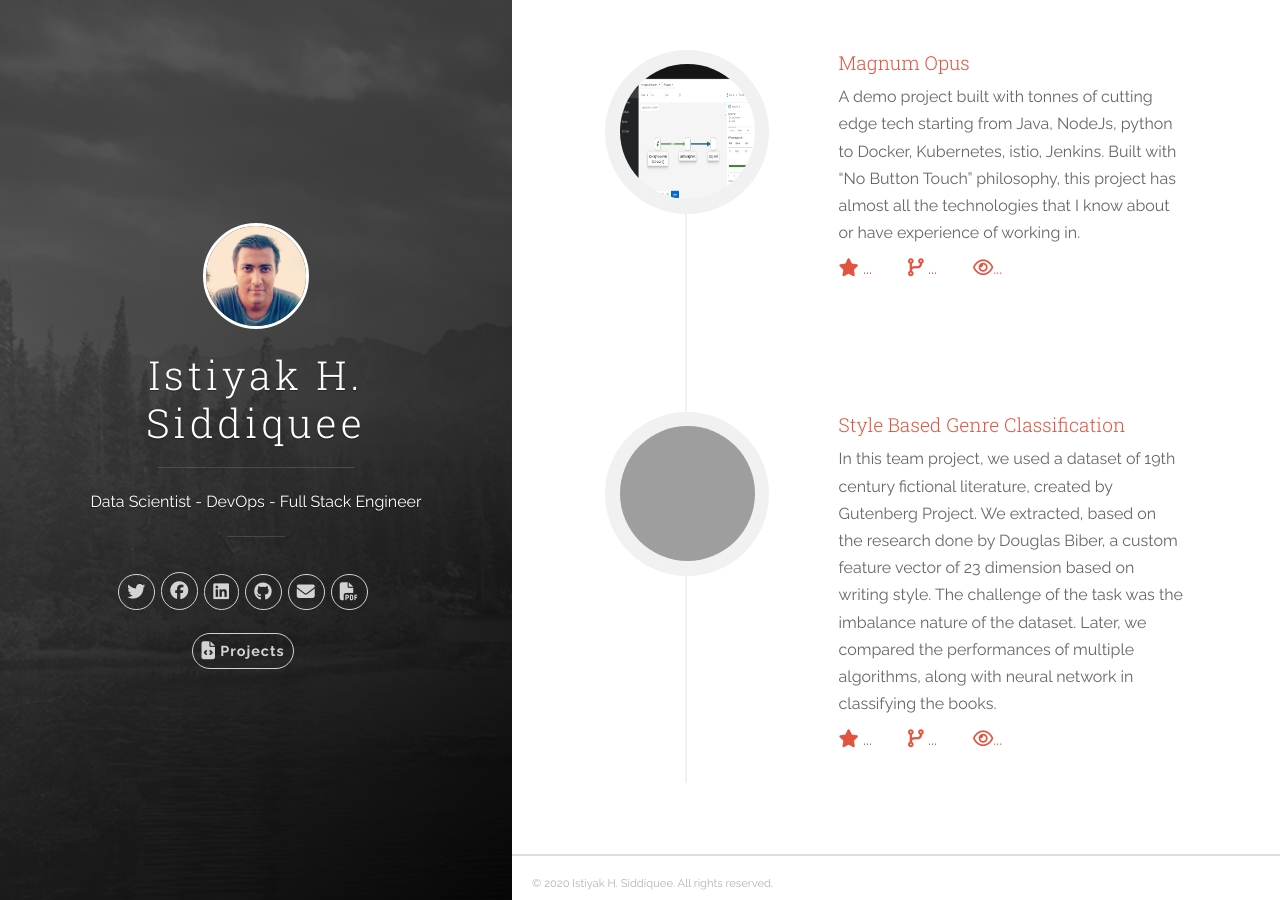
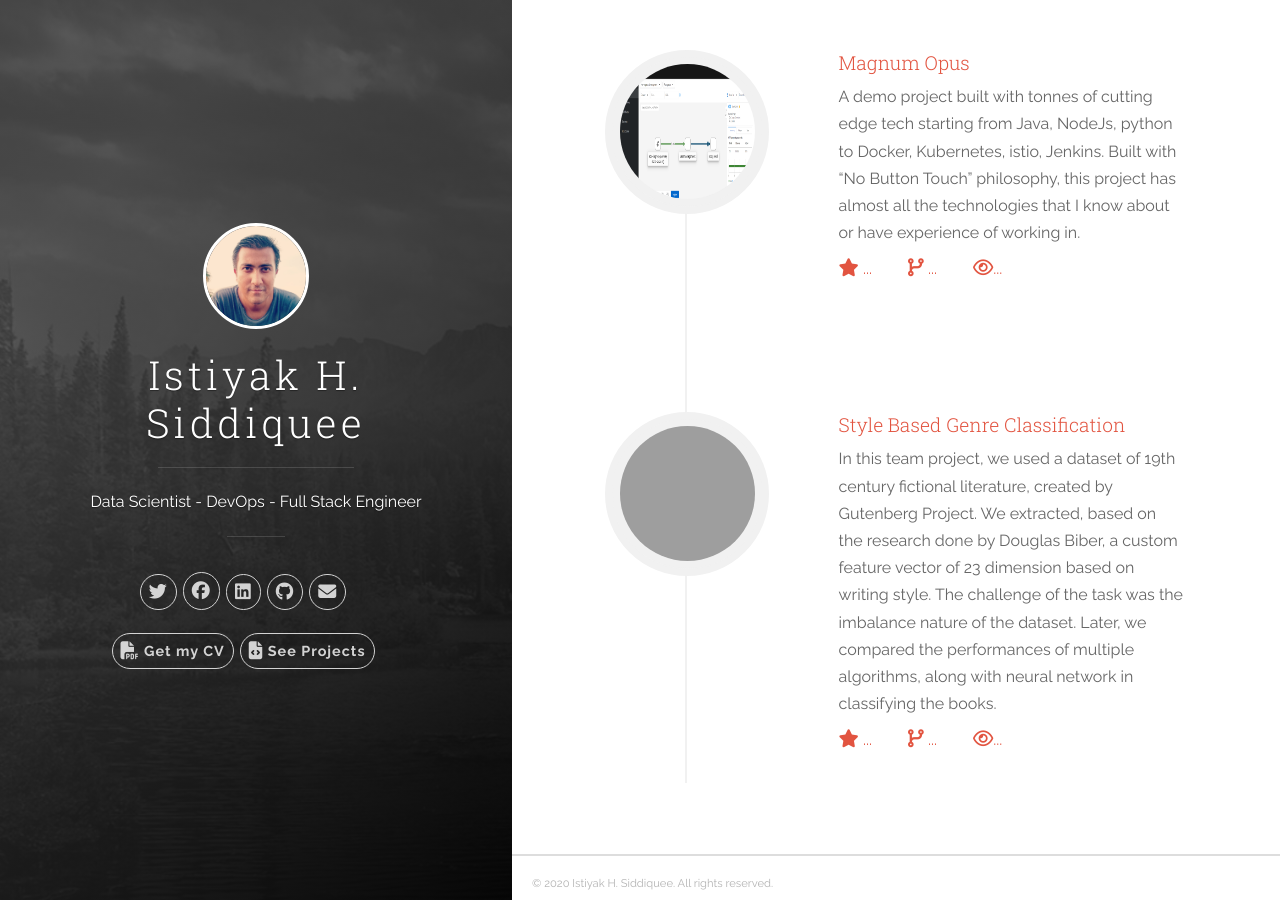
Before and after one commit to istiyaksiddiquee/istiyaksiddiquee.github.io, a Jekyll site: the page built from index.html, in a window 1280 px wide. Built offline with Jekyll 4.4.1, drawn with Linux system fonts in a browser that asks for light colours; nearby versions of some CDN libraries; comment, search, counter and statistics services are not loaded; grey boxes are pictures that could not be loaded.

Commit message:
CV button change

```diff
--- a/_includes/header.html
+++ b/_includes/header.html
@@ -75,16 +75,6 @@
               </li>
             {% endif %}
 
-            {% if site.author.cv %}
-            <!-- Curriculam Vitae -->
-            <li class="navigation__item">
-              <a href="{{ site.author.cv }}" title="Get my CV" target="_blank">
-                <!--<div style="font-size: 1.4rem;"><i class="fab fa-meetup fa-lg"></i></div>-->
-                <i class="fas fa-file-pdf fa-lg"></i>
-                <span class="label">CV</span>
-              </a>
-            </li>
-            {% endif %}
 
             </ul>
           </nav>
@@ -94,7 +84,8 @@
             <ul class="navigation">
               <!-- <li class="navigation__item"><a href="https://www.thomas-zuehlke.de" title="link to Blog"><i class="fas fa-link fa-lg"></i>&nbsp;Blog</a></li> -->
               <!--<li class="navigation__item"><a href="{{ site.baseurl }}/#" title="link to Tweets" class="panel-button"><i class="icon icon-social-twitter"></i>&nbsp;Tweets</a></li>-->
-              <li class="navigation__item"><a href="{{ site.baseurl }}/#projects" title="link to Tweets" class="panel-button projects-button"><i class="fas fa-file-code fa-lg"></i>&nbsp;Projects</a></li>
+              <li class="navigation__item"><a href="{{ site.author.cv }}" title="Get my CV as pdf"><i class="fas fa-file-pdf fa-lg"></i>&nbsp;Get my CV</a></li>
+              <li class="navigation__item"><a href="{{ site.baseurl }}/#projects" title="My most recent projects" class="panel-button projects-button"><i class="fas fa-file-code fa-lg"></i>&nbsp;See Projects</a></li>
             </ul>
           </nav>
 
```
